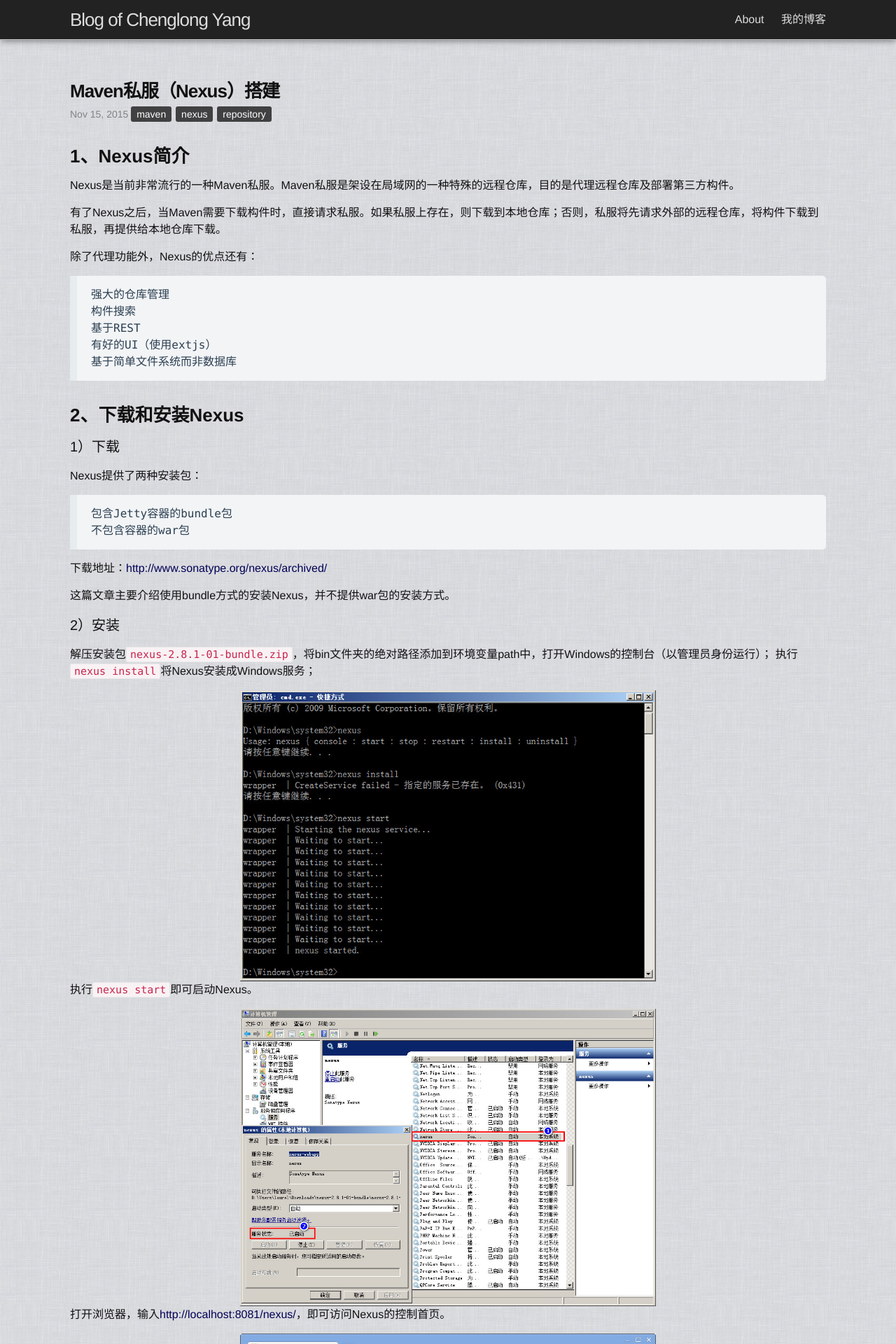
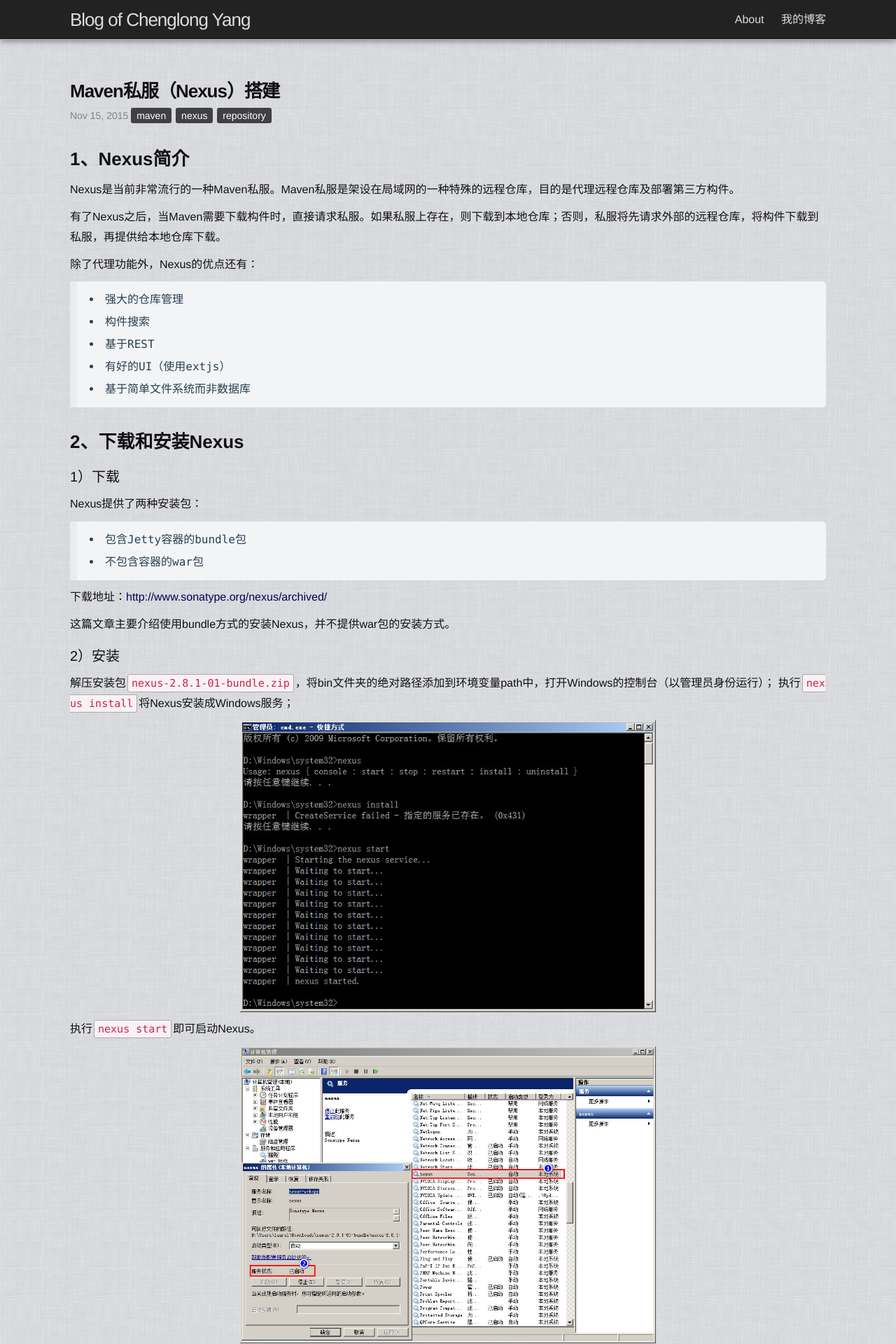
Before and after one commit to laurelyoung/laurelyoung.github.io, a Jekyll site: the page built from _posts/2015-11-15-Maven私服（Nexus）搭建.md, in a window 1280 px wide. Shown: the top 1920 px of the page at 70% size. Built offline with Jekyll 4.4.1, drawn with Linux system fonts in a browser that asks for light colours; comment, search, counter and statistics services are not loaded; some of the changed text lies outside the part shown.

Commit message:
修改样式

```diff
--- a/_posts/2015-11-15-Maven私服（Nexus）搭建.md
+++ b/_posts/2015-11-15-Maven私服（Nexus）搭建.md
@@ -62,10 +62,13 @@
 
 Nexus的仓库主要分类如下：
 
-> * hosted宿主仓库：用于部署三种构件：无法从公共仓库获取的构件、第三方的项目构件、自己的项目构件
+> * hosted宿主仓库：用于部署三种构件：
+	* 无法从公共仓库获取的构件
+	* 第三方的项目构件
+	* 自己的项目构件
 > * proxy代理仓库：代理公共的远程仓库
 > * virtual虚拟仓库：用于适配Maven 1
-> * group仓库组：Nexus通过仓库组统一管理多个仓库，这样只需要请求一个仓库组就可以请求该仓库组管理的多个仓库。
+> * group仓库组：Nexus通过仓库组统一管理多个仓库，这样只需要请求一个仓库组就可以请求该仓库组管理的多个仓库
 
 
 #4、添加代理仓库
--- a/static/css/index.css
+++ b/static/css/index.css
@@ -11,26 +11,56 @@
     background: url("/static/images/bg.jpg");
 }
 
+h1, h2, h3, h4, h5, h6,
+p, blockquote, pre,
+ul, ol, dl, figure{
+    margin-bottom: 10px;
+}
+
 h1{
     margin-top: 30px;
     margin-bottom: 10px;
 }
 
-ul,
-li {
+h2, h3, h4, h5, h6{
+    margin-top: 15px;
+}
+
+ul, li{
     list-style: none;
     margin: 0;
 }
 
+p{
+    line-height: 1.8em;
+    -ms-word-break: break-all;
+    word-break: break-all;
+}
+
+img{
+    width: 55%;
+    margin-bottom: 10px;
+}
+
 code {
+    font-size: 15px;
     color: #c7254e;
     background-color: #F9F2F4;
-    font-family: consolas, Arial;
+    font-family: Menlo, "Microsoft Yahei", Consolas, Arial;
+    padding: 3px 5px;
+    margin: 0 2px;
+    border: 1px solid rgba(0,0,0,0.3);
 }
 
 pre > code {
+    font-size: 14px;
     color: #444;
     background-color: #eef;
+}
+
+pre{
+    border: 1px solid #eef;
+    margin: 10px 0;
 }
 
 blockquote {
@@ -39,11 +69,26 @@
     background-color: #f2f4f6;
     border-top-right-radius: 5px;
     border-bottom-right-radius: 5px;
-    padding: 15px 20px;
+    padding: 10px 15px;
     border-left: 10px solid rgba(102,128,153,0.075);
     font-style: normal;
     letter-spacing: normal;
-    font-family: consolas, Arial;
+    font-family: Menlo, "Microsoft Yahei", Consolas, Arial;
+}
+
+blockquote ul{
+    margin-left: 20px;
+}
+
+blockquote li {
+    list-style-type: disc;;
+    margin-left: 10px;
+    line-height: 2em;
+    padding-left: 5px;
+    margin: 0;
+}
+blockquote li > ul li{
+    list-style-type: circle;
 }
 
 a,
@@ -100,6 +145,7 @@
 
 .page-content h2 {
     font-size: 20px;
+    margin-top: 0;
     margin-bottom: -3px;
 }
 
```
Also changed, not shown: _posts/2015-09-29-jekyll启动方法.md (+1 -1 lines), _posts/2015-09-30-使用jekyll撰写GitHub博客.md (+4 -4 lines), _posts/2015-11-28-Git总结.md (+1 -2 lines).
